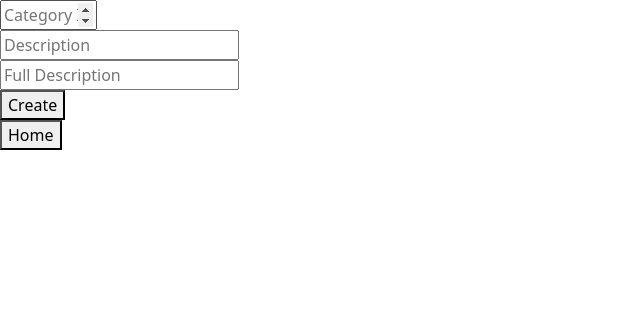
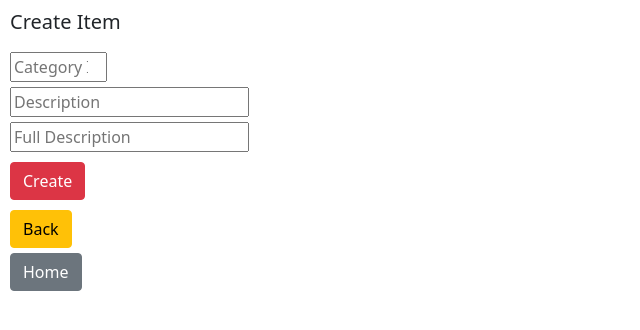
Before and after one commit to MedinaCoco87/ERP-Project, a Flask app: page /create_item in a window 1280 px wide. Shown: the top 330 px of the page, without its empty margins (0-640 px from the left). Run offline with Flask 2, Linux system fonts and the light colour scheme; some libraries are stand-ins or nearby versions.

Commit message:
Add still more styling on buttons.

```diff
--- a/templates/create_item.html
+++ b/templates/create_item.html
@@ -5,19 +5,25 @@
 {% endblock %}
 
 {% block body %}
-<form action="/create_item" method="post">
-    <div>
+<div class="h5" style="padding: 10px;">Create Item</div>
+<form action="/create_item" method="post" style="padding-left: 10px;">
+    <div style="margin-bottom: 5px;">
         <input type="number" min="100" max="999" id="category_id" name="category_id" placeholder="Category ID">
     </div>
-    <div>
+    <div style="margin-bottom: 5px;">
         <input type="tex" id="description" name="description" placeholder="Description">
     </div>
-    <div>
+    <div style="margin-bottom: 5px;">
         <input type="tex" id="full_description" name="full_description" placeholder="Full Description">
     </div>
-    <button type="submit">Create</button>
+    <div style="margin-top: 10px; margin-bottom: 10px;">
+        <button class="btn btn-danger" type="submit">Create</button>
+    </div>
 </form>
-<form method="get" action="/">
-    <button type="submit">Home</button>
+<form method="get" action="/get_items" style="margin-top: 5px; margin-bottom: 5px; padding-left: 10px;">
+    <button class="btn btn-warning" type="submit">Back</button>
+</form>
+<form style="margin-top: 5px; margin-bottom: 5px; padding-left: 10px;" method="get" action="/">
+    <button class="btn btn-secondary" type="submit">Home</button>
 </form>
 {% endblock %}
```
Also changed, not shown: templates/current_stock.html (+15 -8 lines), templates/items.html (+8 -6 lines), erpdatabase.db.
